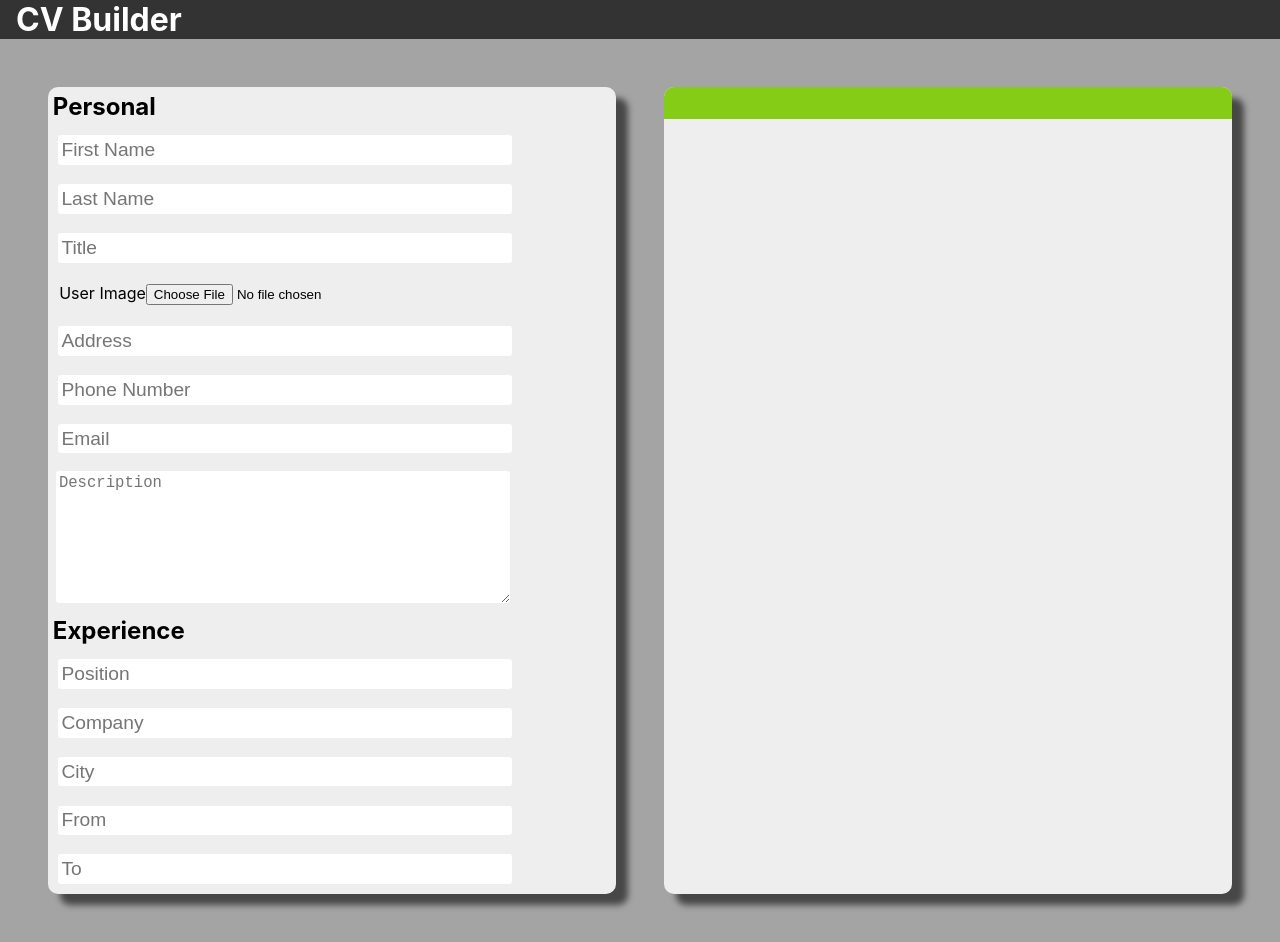
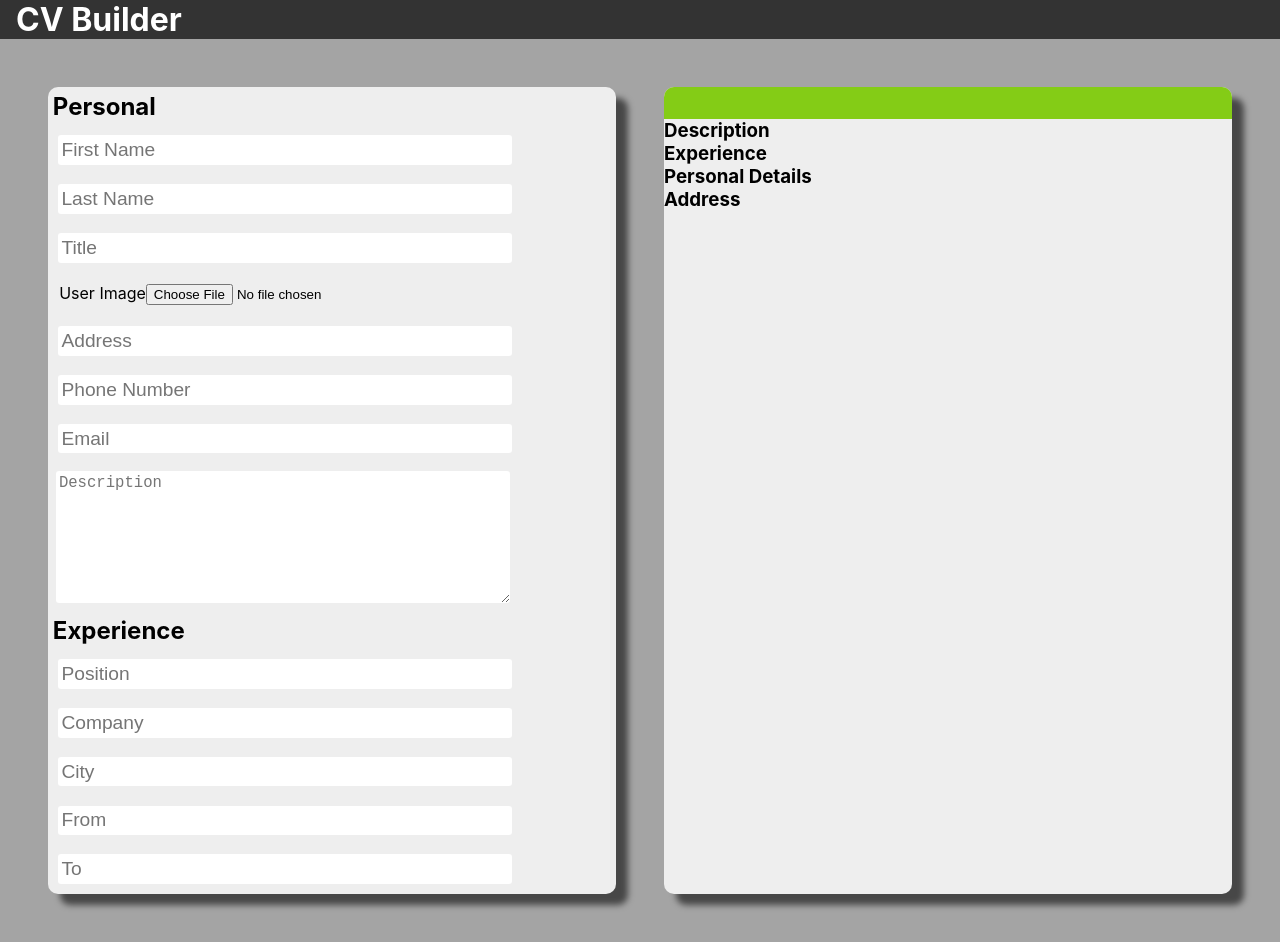
Before and after one commit to JSammy23/cv-app, a React (Create React App) app: page / in a window 1280 px wide. Built offline with nearby package versions, Linux system fonts and the light colour scheme.

Commit message:
Added cvWrapper, left & right cols.

```diff
--- a/src/components/CVCard.js
+++ b/src/components/CVCard.js
@@ -1,9 +1,6 @@
 import React, { Component } from 'react'
 
 export class CVCard extends Component {
-    constructor(props) {
-        super(props);
-    }
 
   render() {
 
@@ -15,6 +12,23 @@ export class CVCard extends Component {
             <h1>{firstName} {lastName}</h1>
             <h2>{title}</h2>
         </div>
+        <div className='cvWrapper'>
+            <div className='cvLeftCol'>
+                <div className='infoSection'>
+                    <h3 className='infoTitle'>Description</h3>
+                    <p>{description}</p>
+                </div>
+                <div className='infoSection'>
+                    <h3 className='infoTitle'>Experience</h3>
+                    {/* <p>{Experience}</p> */}
+                </div>
+            </div>
+            <div className='cvRightCol'>
+                <h3 className='infoTitle'>Personal Details</h3>
+                <h3>Address</h3>
+                <p>{address}</p>
+            </div>
+        </div>
       </div>
     )
   }
```
